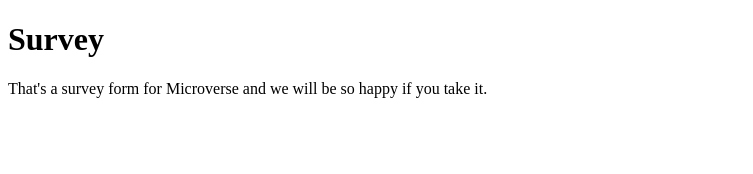
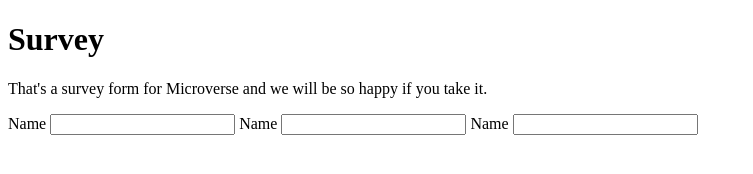
Before and after one commit to osama614/survey-form, a plain HTML site: page index.html in a window 1280 px wide. Shown: the whole page, without its empty margins (0-753 px from the left). Drawn offline with Linux system fonts and the light colour scheme.

Commit message:
second push commit

```diff
--- a/index.html
+++ b/index.html
@@ -8,5 +8,13 @@
 <body>
     <h1 id="title">Survey</h1>
     <p id="descreption">That's a survey form for Microverse and we will be so happy if you take it.</p>
+    <form id="survey-form">
+        <label for = "name">Name</label>
+        <input type = "text" id="name">
+        <label for= "email">Name</label>
+        <input type = "email" id="email" required>
+        <label for= "number">Name</label>
+        <input type = "numer" id="number">
+        </form>
 </body>
 </html>
```
Also changed, not shown: 1 other file.
